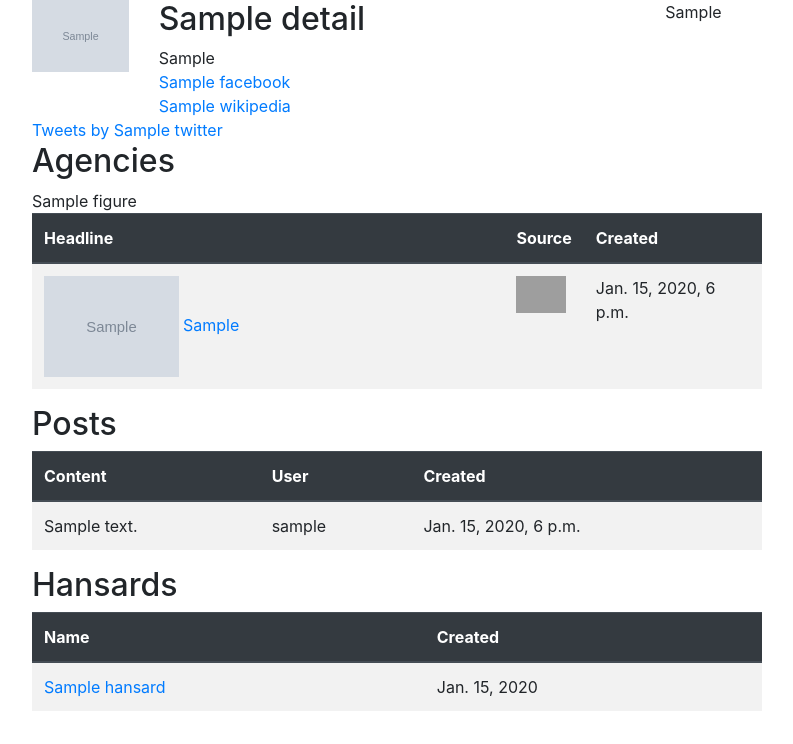
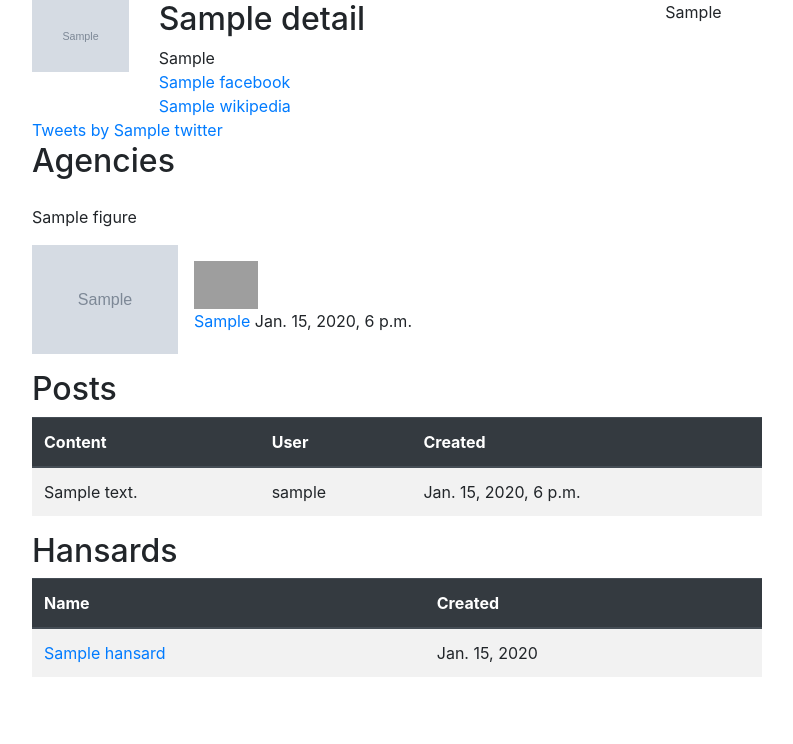
Before and after one commit to quiksilv/scrutiny, a Django app: template politicians/templates/politicians/view.html in a window 1280 px wide. Shown: the part 56-800 px from the top of the page, without its empty margins (243-1036 px from the left). Run offline with Django 3.2, Linux system fonts and the light colour scheme; tables that the repository leaves empty hold one stand-in row (values such as "Sample post"); the template is opened without the code that fills it: values that come from a table or form of the project are taken from there, most other values are stand-ins (such as "Sample title", 1, 10 or a date in 2020); grey boxes marked "Sample" are stand-in pictures; some libraries are stand-ins or nearby versions; grey boxes are pictures that could not be loaded.

Commit message:
use bootstrap media class

```diff
--- a/politicians/templates/politicians/view.html
+++ b/politicians/templates/politicians/view.html
@@ -19,30 +19,20 @@
 <a class="twitter-timeline" href="https://twitter.com/{{ details.twitter }}" data-tweet-limit="1">Tweets by {{ details.twitter }}</a> <script async src="https://platform.twitter.com/widgets.js" charset="utf-8"></script>
 <h2>Agencies</h2>
 
-{{ details.figure | safe }}
+<div class="py-3"> {{ details.figure | safe }} </div>
 
-<table class="table table-striped">
-    <thead class="thead-dark">
-        <tr>
-            <th scope="col">Headline</th>
-            <th scope="col">Source</th>
-            <th scope="col">Created</th>
-        </tr>
-    </thead>
-    <tbody>
-    {% for agency in agencies %}
-    <tr>
-        <td>
-            <img src="{{ agency.first_image_url }}" width="30%" />
-            <a href="{{ agency.link }}">{{ agency.headline }}</a>
-        </td>
-        {% load static %}
-        <td><img src="{% get_media_prefix %}logos/{{ agency.source}}.png" width="50px"/></td>
-        <td>{{ agency.published }}</td>
-    </tr>
-    {% endfor %}
-    </tbody>
-</table>
+<ul class="list-unstyled">
+{% for agency in agencies %}
+<li class="media">
+  <img class="mr-3" src="{{ agency.first_image_url }}" width="20%" alt="" />
+  {% load static %}
+  <div class="media-body py-3">
+    <div><img src="{% get_media_prefix %}logos/{{ agency.source}}.png" width="64px"/></div>
+    <a href="{{ agency.link }}">{{ agency.headline }}</a> {{ agency.published }}
+  </div>
+</li>
+{% endfor %}
+</ul>
 
 <h2>Posts</h2>
 <table class="table table-striped">
```
